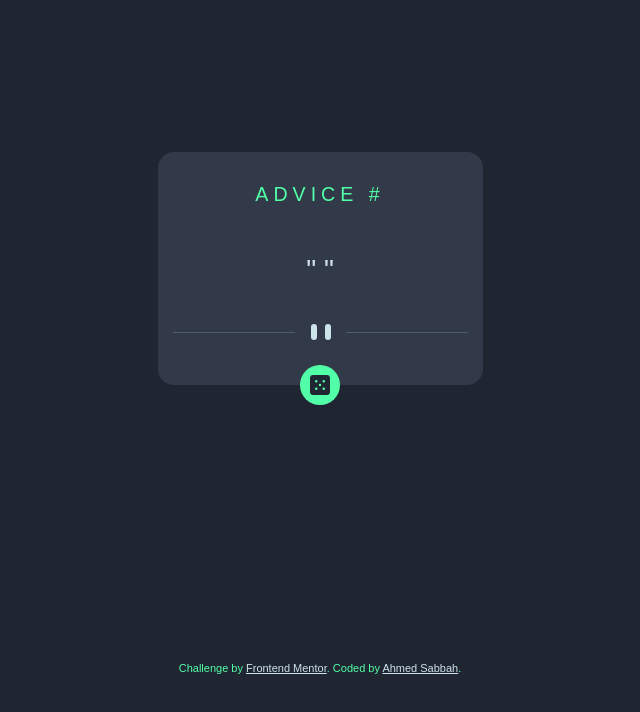
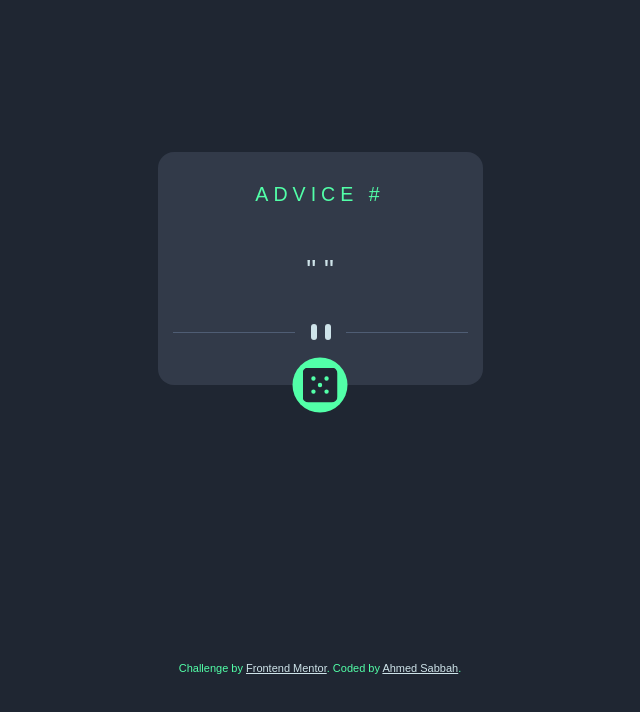
Before and after one commit to ahmedSabbahMohamed/Advice-generator-app, a plain HTML site: page index.html in a window 1280 px wide. Shown: the whole page, without its empty margins (320-960 px from the left). Drawn offline with Linux system fonts and the light colour scheme; no server answers.

Commit message:
fixing the icon-dice size

```diff
--- a/style.css
+++ b/style.css
@@ -60,12 +60,12 @@ img {
 
 button {
     position: absolute;
-    bottom: -40px;
+    bottom: -55px;
     left: 50%;
     transform: translate(-50%, -50%);
     z-index: 1;
-    width: 40px;
-    height: 40px;
+    width: 55px;
+    height: 55px;
     padding: 10px;
     border: none;
     border-radius: 50%;
```
